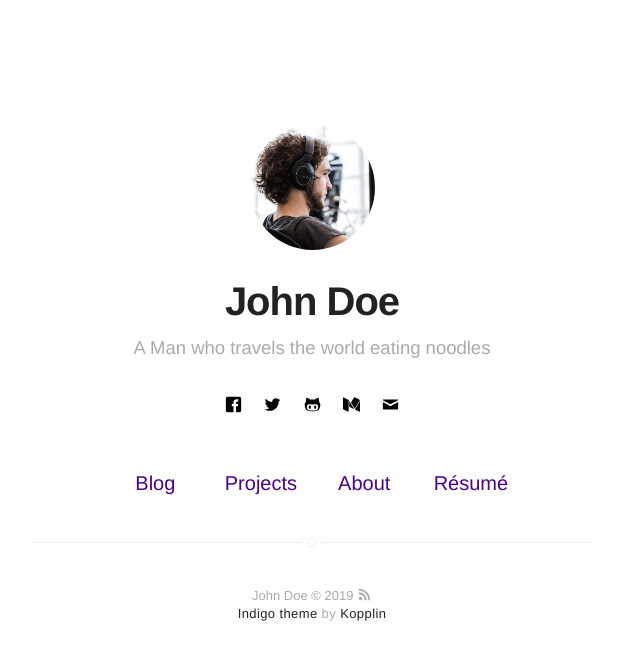
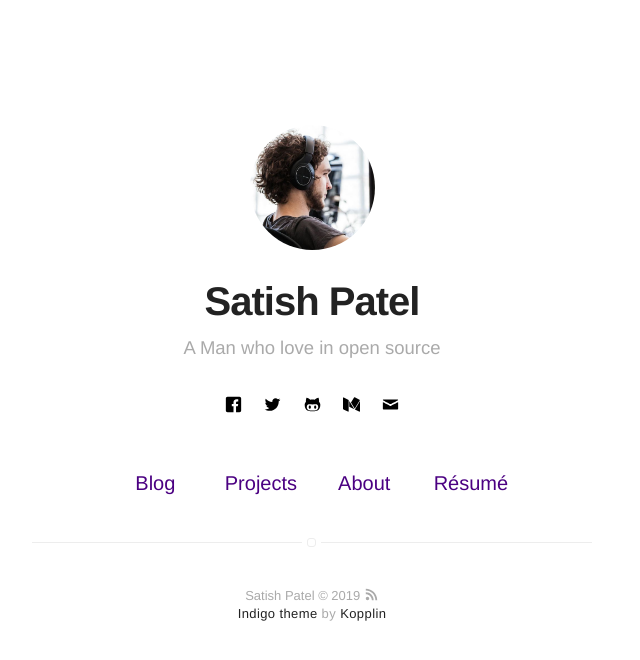
Before and after one commit to satishdotpatel/satishdotpatel.github.io, a Jekyll site: the page built from index.html, in a window 1280 px wide. Shown: the top 660 px of the page, without its empty margins (328-968 px from the left). Built offline with Jekyll 4.4.1, drawn with Linux system fonts in a browser that asks for light colours.

Commit message:
first bio update

```diff
--- a/_config.yml
+++ b/_config.yml
@@ -1,6 +1,6 @@
 # main text of home
-name: John Doe
-bio: A Man who travels the world eating noodles
+name: Satish Patel
+bio: A Man who love in open source
 
 # twitter summary info
 description: A blog about technology and stuff related
```
